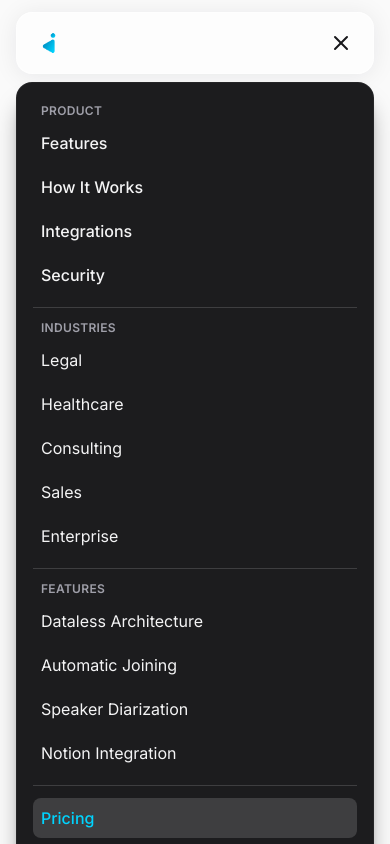
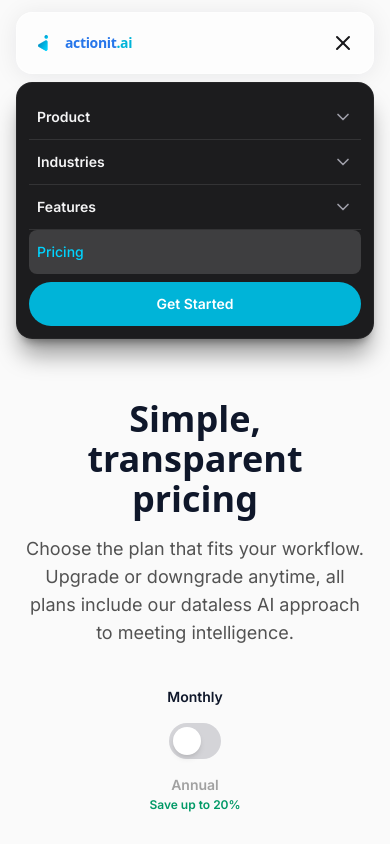
Before and after one commit to eugene-mark-ait/actionit-mock-frontend, a Next.js app: page /pricing in a window 390 px wide. Both pictures are taken after a click on the button 341 px from the left and 43 px from the top of the page. Shown: the top 844 px of the page. Built offline with nearby package versions, Linux system fonts and the light colour scheme; a web font is replaced by a local one.

Commit message:
feat: mobile view fixes

```diff
--- a/src/components/Navbar.tsx
+++ b/src/components/Navbar.tsx
@@ -18,6 +18,8 @@ export function Navbar() {
   const router = useRouter()
   const isHome = pathname === '/'
   const [mobileOpen, setMobileOpen] = useState(false)
+  /** Mobile / tablet drawer: which nav group is expanded (accordion — one at a time, default all collapsed). */
+  const [mobileSection, setMobileSection] = useState<'product' | 'industries' | 'features' | null>(null)
   const [openDrop, setOpenDrop] = useState<'product' | 'industries' | 'features' | null>(null)
   const closeTimer = useRef<ReturnType<typeof setTimeout> | null>(null)
 
@@ -30,6 +32,7 @@ export function Navbar() {
       router.push(`/#${href.slice(1)}`)
     }
     setOpenDrop(null)
+    setMobileSection(null)
     setMobileOpen(false)
   }
 
@@ -44,20 +47,25 @@ export function Navbar() {
       router.push(path)
     }
     setOpenDrop(null)
+    setMobileSection(null)
     setMobileOpen(false)
+  }
+
+  const toggleMobileSection = (section: 'product' | 'industries' | 'features') => {
+    setMobileSection((prev) => (prev === section ? null : section))
   }
 
   return (
     <header className="sticky top-0 z-[200] w-full min-w-0 shrink-0 pointer-events-none bg-transparent">
       <div className="mx-auto w-full max-w-7xl px-4 pt-3 pb-3 sm:px-6 md:px-10 md:pt-4 md:pb-4 lg:px-16 xl:px-24">
         <nav
-          className="pointer-events-auto flex min-w-0 items-center justify-between gap-3 rounded-2xl border border-white/55 bg-white/65 px-3 py-2.5 shadow-[0_2px_24px_rgba(15,23,42,0.08)] backdrop-blur-xl supports-[backdrop-filter]:bg-white/[0.58] sm:gap-4 sm:px-4 md:px-6"
+          className="pointer-events-auto flex min-w-0 items-center justify-between gap-2 rounded-2xl border border-white/55 bg-white/65 px-2.5 py-2.5 shadow-[0_2px_24px_rgba(15,23,42,0.08)] backdrop-blur-xl supports-[backdrop-filter]:bg-white/[0.58] sm:gap-3 sm:px-4 md:gap-4 md:px-6"
           aria-label="Global navigation"
         >
-          <div className="flex min-w-0 shrink-0 items-center gap-2">
+          <div className="flex min-w-0 flex-1 items-center">
             <Link
               href="/"
-              className="flex items-center gap-2 rounded-md focus:outline-none focus-visible:ring-2 focus-visible:ring-brand-cyan/40 shrink-0"
+              className="flex min-w-0 max-w-full flex-1 items-center gap-1.5 rounded-md focus:outline-none focus-visible:ring-2 focus-visible:ring-brand-cyan/40 sm:gap-2"
               aria-label="actionit.ai Home"
             >
               <SiteImage
@@ -65,14 +73,14 @@ export function Navbar() {
                 alt="actionit.ai logo"
                 width={40}
                 height={40}
-                className="rounded-md"
+                className="h-8 w-8 shrink-0 rounded-md sm:h-10 sm:w-10"
                 priority
               />
-              <BrandWordmark className="font-navbar-mark hidden text-lg font-semibold tracking-tight sm:inline md:text-xl" />
+              <BrandWordmark className="font-navbar-mark block min-w-0 flex-1 truncate text-sm font-semibold leading-tight tracking-tight sm:text-base md:text-xl" />
             </Link>
           </div>
 
-          <div className="hidden md:flex md:min-w-0 md:items-center md:gap-1">
+          <div className="hidden lg:flex lg:min-w-0 lg:items-center lg:gap-1">
             <div
               className="relative"
               onMouseEnter={() => {
@@ -213,9 +221,15 @@ export function Navbar() {
 
           <button
             type="button"
-            className="inline-flex items-center justify-center rounded-lg p-2 text-zinc-900 hover:bg-black/[0.06] md:hidden"
+            className="inline-flex items-center justify-center rounded-lg p-2 text-zinc-900 hover:bg-black/[0.06] lg:hidden"
             aria-label={mobileOpen ? 'Close menu' : 'Open menu'}
-            onClick={() => setMobileOpen((v) => !v)}
+            onClick={() => {
+              setMobileOpen((v) => {
+                const next = !v
+                if (!next) setMobileSection(null)
+                return next
+              })
+            }}
           >
             {mobileOpen ? <X className="w-6 h-6" /> : <Menu className="w-6 h-6" />}
           </button>
@@ -224,62 +238,128 @@ export function Navbar() {
         {mobileOpen && (
           <div
             className={cn(
-              'pointer-events-auto mt-2 p-4 md:hidden',
+              'pointer-events-auto mt-2 p-3 sm:p-4 lg:hidden',
               dropdownPanelClass,
               'rounded-2xl border-zinc-800/80',
             )}
           >
-            <div className="flex flex-col gap-1">
-              <p className="text-xs font-semibold text-zinc-400 uppercase tracking-wide px-2 pt-1">Product</p>
+            <div className="flex flex-col">
+              <div className="border-b border-white/10">
+                <button
+                  type="button"
+                  className="flex w-full items-center justify-between gap-2 rounded-lg px-2 py-3 text-left text-sm font-semibold text-zinc-100 hover:bg-white/10"
+                  aria-expanded={mobileSection === 'product'}
+                  onClick={() => toggleMobileSection('product')}
+                >
+                  <span>Product</span>
+                  <ChevronDown
+                    className={cn(
+                      'h-5 w-5 shrink-0 text-zinc-400 transition-transform duration-200',
+                      mobileSection === 'product' && 'rotate-180',
+                    )}
+                    aria-hidden
+                  />
+                </button>
+                {mobileSection === 'product' && (
+                  <div className="space-y-0.5 pb-3 pl-1">
                     {navProductLinks.map((item) => (
                       <a
                         key={item.href}
                         href={item.href}
-                  className="rounded-lg px-2 py-2 font-medium text-zinc-100 hover:bg-white/12"
+                        className="block rounded-lg px-2 py-2.5 text-sm font-medium text-zinc-100 hover:bg-white/12"
                         onClick={(e) => handleHashLink(e, item.href)}
                       >
                         {item.label}
                       </a>
                     ))}
-              <hr className="border-white/15 my-2" />
-              <p className="text-xs font-semibold text-zinc-400 uppercase tracking-wide px-2">Industries</p>
+                  </div>
+                )}
+              </div>
+
+              <div className="border-b border-white/10">
+                <button
+                  type="button"
+                  className="flex w-full items-center justify-between gap-2 rounded-lg px-2 py-3 text-left text-sm font-semibold text-zinc-100 hover:bg-white/10"
+                  aria-expanded={mobileSection === 'industries'}
+                  onClick={() => toggleMobileSection('industries')}
+                >
+                  <span>Industries</span>
+                  <ChevronDown
+                    className={cn(
+                      'h-5 w-5 shrink-0 text-zinc-400 transition-transform duration-200',
+                      mobileSection === 'industries' && 'rotate-180',
+                    )}
+                    aria-hidden
+                  />
+                </button>
+                {mobileSection === 'industries' && (
+                  <div className="space-y-0.5 pb-3 pl-1">
                     {navIndustries.map((item) => (
                       <button
                         key={item.href}
                         type="button"
-                  className="rounded-lg px-2 py-2 text-left text-zinc-100 hover:bg-white/12"
+                        className="w-full rounded-lg px-2 py-2.5 text-left text-sm text-zinc-100 hover:bg-white/12"
                         onClick={() => handleRoute(item.href)}
                       >
                         {item.label}
                       </button>
                     ))}
-              <hr className="border-white/15 my-2" />
-              <p className="text-xs font-semibold text-zinc-400 uppercase tracking-wide px-2">Features</p>
+                  </div>
+                )}
+              </div>
+
+              <div className="border-b border-white/10">
+                <button
+                  type="button"
+                  className="flex w-full items-center justify-between gap-2 rounded-lg px-2 py-3 text-left text-sm font-semibold text-zinc-100 hover:bg-white/10"
+                  aria-expanded={mobileSection === 'features'}
+                  onClick={() => toggleMobileSection('features')}
+                >
+                  <span>Features</span>
+                  <ChevronDown
+                    className={cn(
+                      'h-5 w-5 shrink-0 text-zinc-400 transition-transform duration-200',
+                      mobileSection === 'features' && 'rotate-180',
+                    )}
+                    aria-hidden
+                  />
+                </button>
+                {mobileSection === 'features' && (
+                  <div className="space-y-0.5 pb-3 pl-1">
                     {navFeatures.map((item) => (
                       <button
                         key={item.href}
                         type="button"
-                  className="rounded-lg px-2 py-2 text-left text-zinc-100 hover:bg-white/12"
+                        className="w-full rounded-lg px-2 py-2.5 text-left text-sm text-zinc-100 hover:bg-white/12"
                         onClick={() => handleRoute(item.href)}
                       >
                         {item.label}
                       </button>
                     ))}
-              <hr className="border-white/15 my-2" />
+                  </div>
+                )}
+              </div>
+
               <Link
                 href="/pricing"
                 className={cn(
-                  'rounded-lg px-2 py-2 font-medium',
+                  'rounded-lg px-2 py-3 text-sm font-medium',
                   pathname === '/pricing' ? 'bg-white/15 text-brand-bright' : 'text-zinc-100 hover:bg-white/12',
                 )}
-                onClick={() => setMobileOpen(false)}
+                onClick={() => {
+                  setMobileSection(null)
+                  setMobileOpen(false)
+                }}
               >
                 Pricing
               </Link>
               <Link
                 href="/login"
-                className="mt-3 inline-flex justify-center rounded-full py-3 font-semibold bg-[#00B4D8] text-white"
-                onClick={() => setMobileOpen(false)}
+                className="mt-2 inline-flex justify-center rounded-full py-3 text-sm font-semibold bg-[#00B4D8] text-white"
+                onClick={() => {
+                  setMobileSection(null)
+                  setMobileOpen(false)
+                }}
               >
                 Get Started
               </Link>
```
Lines whose indentation alone changed are shown as unchanged.
